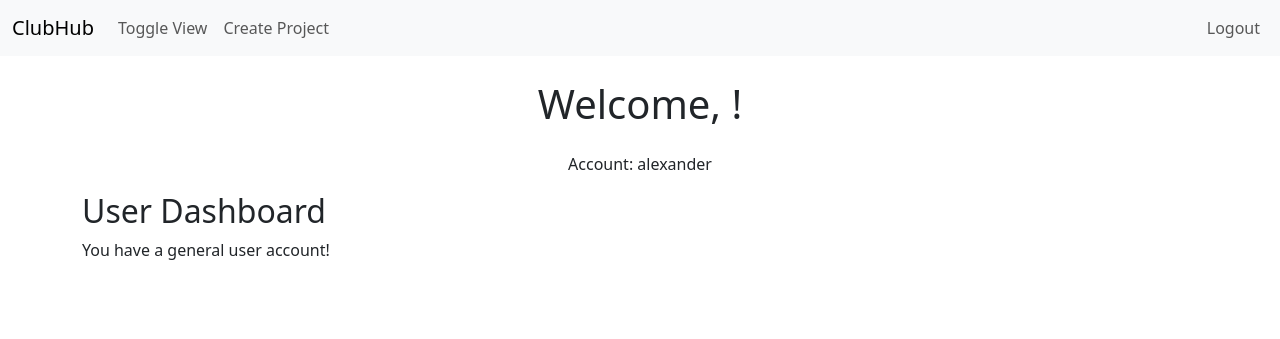
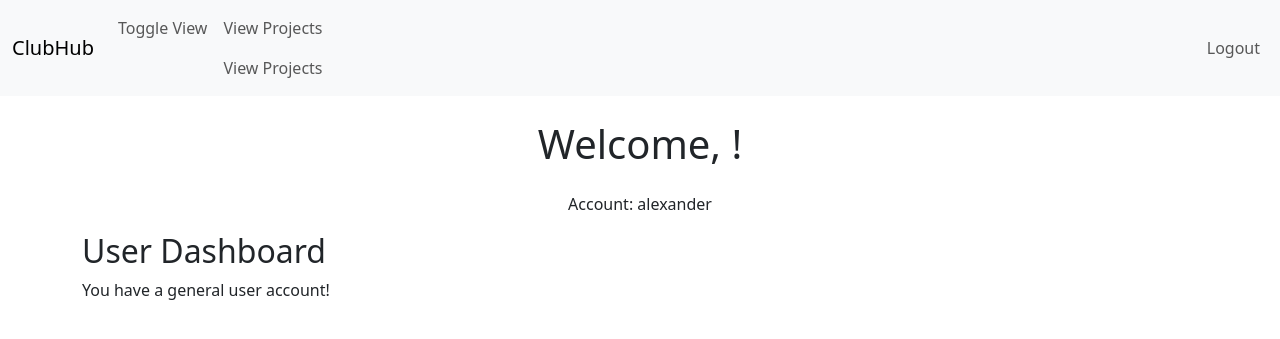
Before and after one commit to alexanderhalpern/CS3240Project, a Django app: page /main/ in a window 1280 px wide. Shown: the top 339 px of the page. Run offline with Django 4.2, Linux system fonts and the light colour scheme; a user stored in the database is signed in; data comes from the database, SQL or seed files in the repository; some libraries are stand-ins or nearby versions.

Commit message:
changed buttons based on user

```diff
--- a/users/templates/main.html
+++ b/users/templates/main.html
@@ -21,7 +21,11 @@
                         <a class="nav-link" href="#" id="toggleView">Toggle View</a>
                     </li>
                     <li class="nav-item">
-                        <a class="nav-link" href="#" data-bs-toggle="modal" data-bs-target="#createProjectModal">Create Project</a>
+                        {% if user.profile.is_pma_admin %}
+                            <a class="nav-link" href="#" data-bs-toggle="modal" data-bs-target="#createProjectModal">Create Project</a>
+                        {% else %}
+                            <a class="nav-link" href="#" data-bs-toggle="modal" data-bs-target="#createProjectModal">View Projects</a><a class="nav-link" href="{% url 'view_projects' %}">View Projects</a>
+                        {% endif %}
                     </li>
                 </ul>
                 <ul class="navbar-nav">
```
